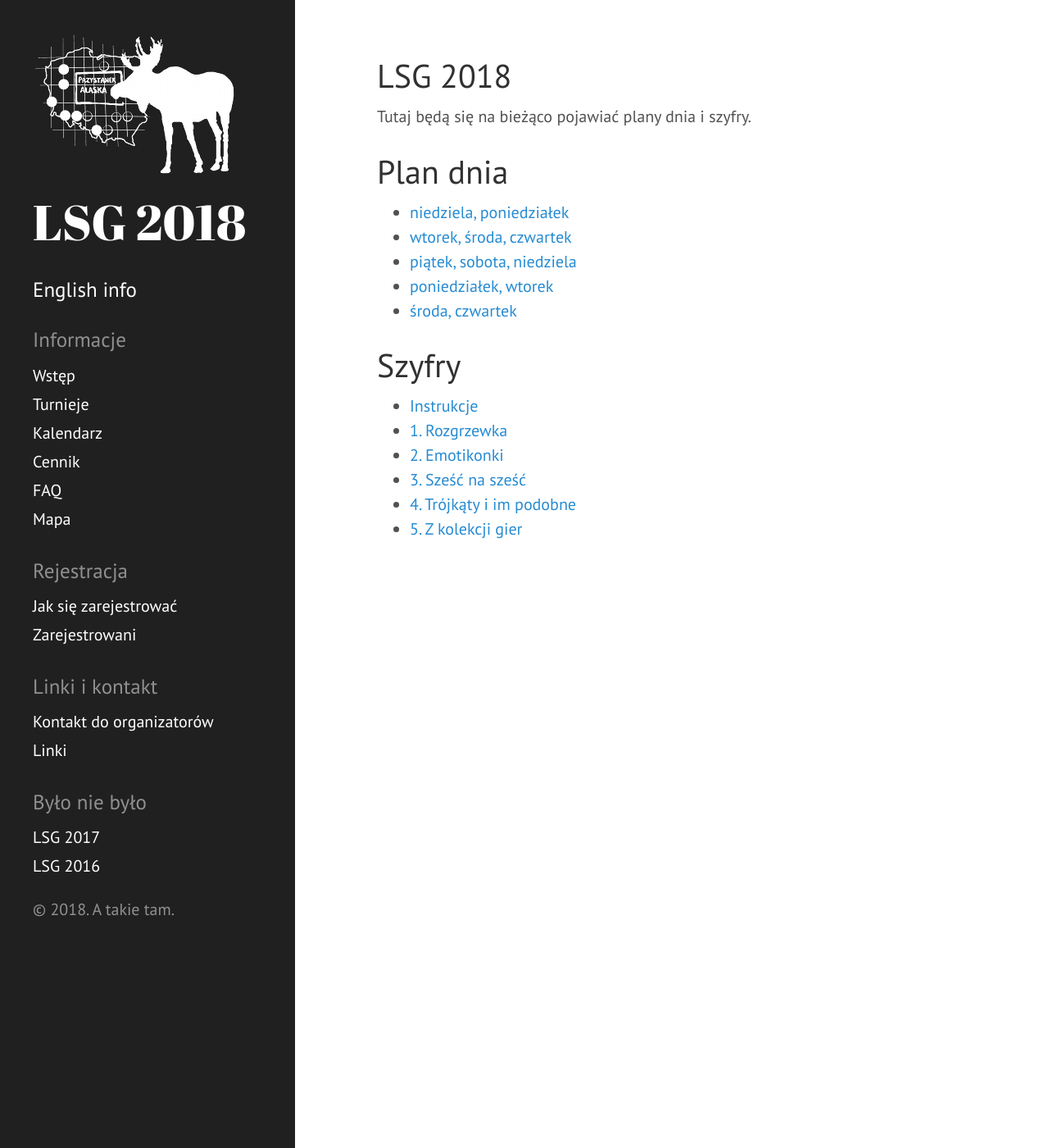
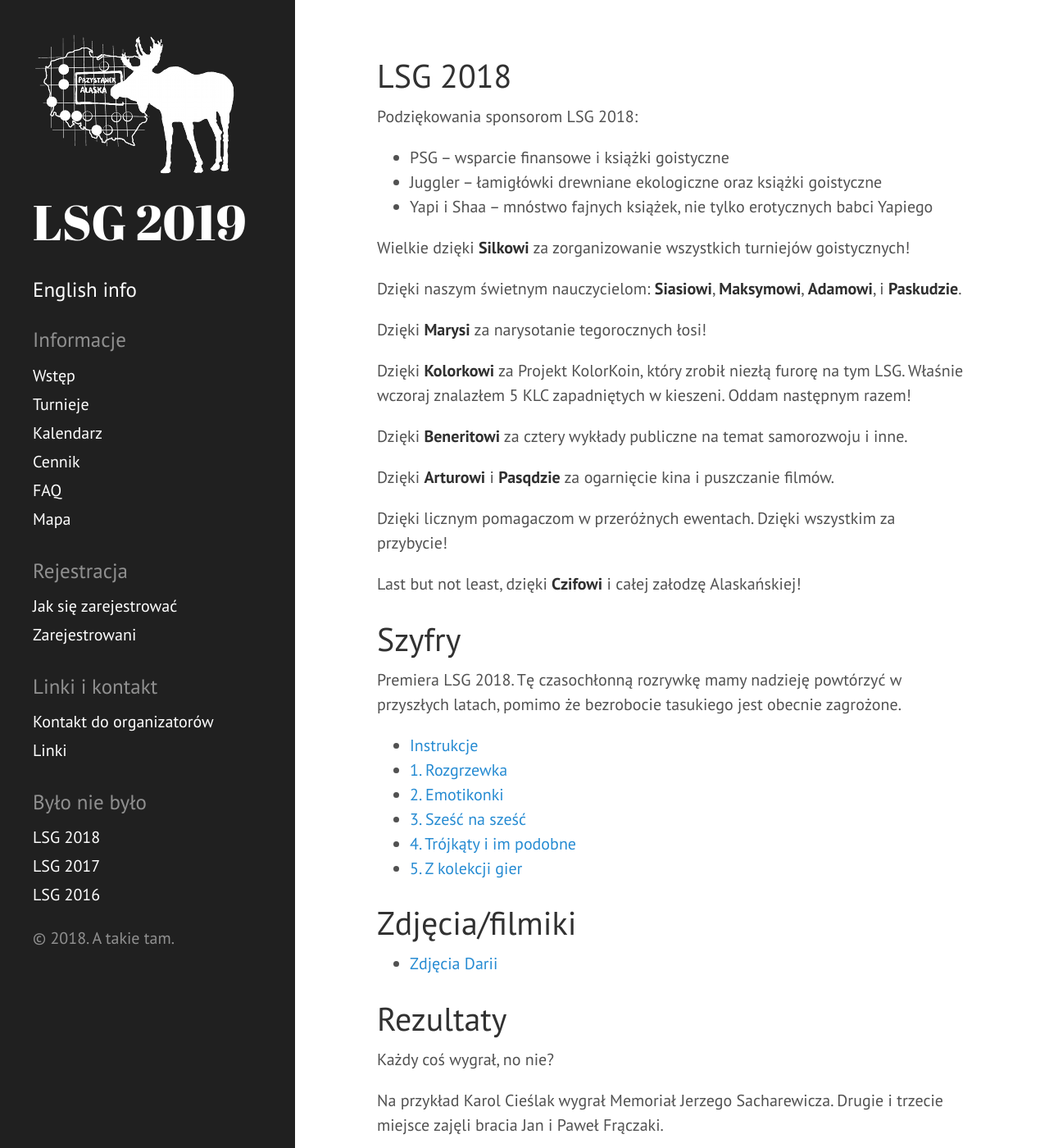
Before and after one commit to tasuki/lsg, a Jekyll site: the page built from 2018.md, in a window 1280 px wide and 1400 px high. Shown: the whole window at 82% size. Built offline with Jekyll 4.4.1, drawn with Linux system fonts in a browser that asks for light colours; nearby versions of some CDN libraries; some of the changed text lies outside the part shown.

Commit message:
2018 podsumowanie

```diff
--- a/2018.md
+++ b/2018.md
@@ -5,17 +5,31 @@ title: LSG 2018
 
 # LSG 2018
 
-Tutaj będą się na bieżąco pojawiać plany dnia i szyfry.
+Podziękowania sponsorom LSG 2018:
 
-# Plan dnia
+- PSG -- wsparcie finansowe i książki goistyczne
+- Juggler -- łamigłówki drewniane ekologiczne oraz książki goistyczne
+- Yapi i Shaa -- mnóstwo fajnych książek, nie tylko erotycznych babci Yapiego
 
-- [niedziela, poniedziałek](/public/2018/1-nd-pn.pdf)
-- [wtorek, środa, czwartek](/public/2018/2-wt-sr-cz.pdf)
-- [piątek, sobota, niedziela](/public/2018/3-pt-so-nd.pdf)
-- [poniedziałek, wtorek](/public/2018/2-pn-wt.pdf)
-- [środa, czwartek](/public/2018/5.pdf)
+Wielkie dzięki **Silkowi** za zorganizowanie wszystkich turniejów goistycznych!
+
+Dzięki naszym świetnym nauczycielom: **Siasiowi**, **Maksymowi**, **Adamowi**, i **Paskudzie**.
+
+Dzięki **Marysi** za narysotanie tegorocznych łosi!
+
+Dzięki **Kolorkowi** za Projekt KolorKoin, który zrobił niezłą furorę na tym LSG. Właśnie wczoraj znalazłem 5 KLC zapadniętych w kieszeni. Oddam następnym razem!
+
+Dzięki **Beneritowi** za cztery wykłady publiczne na temat samorozwoju i inne.
+
+Dzięki **Arturowi** i **Pasqdzie** za ogarnięcie kina i puszczanie filmów.
+
+Dzięki licznym pomagaczom w przeróżnych ewentach. Dzięki wszystkim za przybycie!
+
+Last but not least, dzięki **Czifowi** i całej załodzę Alaskańskiej!
 
 # Szyfry
+
+Premiera LSG 2018. Tę czasochłonną rozrywkę mamy nadzieję powtórzyć w przyszłych latach, pomimo że bezrobocie tasukiego jest obecnie zagrożone.
 
 - [Instrukcje](/public/2018/szyfry-0-intro.pdf)
 - [1. Rozgrzewka](public/2018/szyfry-1.pdf)
@@ -23,3 +37,17 @@ Tutaj będą się na bieżąco pojawiać plany dnia i szyfry.
 - [3. Sześć na sześć](public/2018/szyfry-3.pdf)
 - [4. Trójkąty i im podobne](public/2018/szyfry-4.pdf)
 - [5. Z kolekcji gier](public/2018/szyfry-5.pdf)
+
+# Zdjęcia/filmiki
+
+- [Zdjęcia Darii](https://photos.app.goo.gl/fk1U4icBTBY6irH68)
+
+# Rezultaty
+
+Każdy coś wygrał, no nie?
+
+Na przykład Karol Cieślak wygrał Memoriał Jerzego Sacharewicza. Drugie i trzecie miejsce zajęli bracia Jan i Paweł Frączaki.
+
+Turniej zapoznawczy po dłuższej przerwie wygrał Artur Chmielewski, pokonując prezesa Maksyma Wałaszewskiego. Trzecie miejsce zajęł Anonymous Anonymous#0028.
+
+Dwa tygodnie maratonu były osobnymi turniejami, co pozwoliło Pawłu Frączakowi wygrać oba. W tygodniu pierwszym drugie
--- a/_config.yml
+++ b/_config.yml
@@ -1,3 +1,3 @@
 # Setup
-title: 'LSG 2018'
+title: 'LSG 2019'
 description: 'Wszystko Będzie (Dobrze)'
--- a/_includes/sidebar.html
+++ b/_includes/sidebar.html
@@ -26,6 +26,7 @@
       <a class="sidebar-nav-item" href="/kontakt">Kontakt do organizatorów</a>
       <a class="sidebar-nav-item" href="/linki">Linki</a>
       <h3>Było nie było</h3>
+      <a class="sidebar-nav-item" href="/2018">LSG 2018</a>
       <a class="sidebar-nav-item" href="/2017">LSG 2017</a>
       <a class="sidebar-nav-item" href="/2016">LSG 2016</a>
 
```
